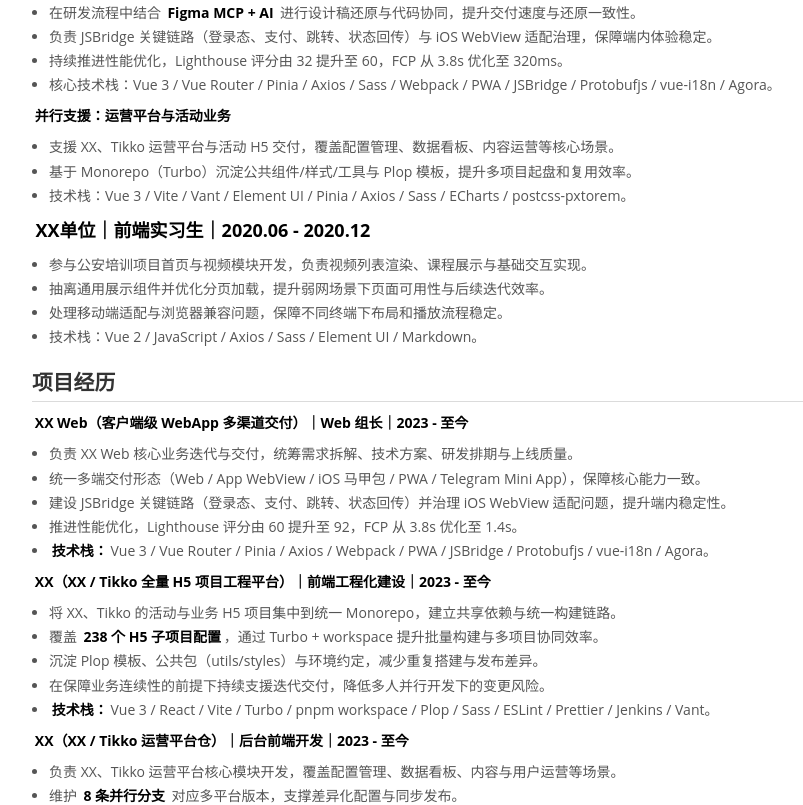
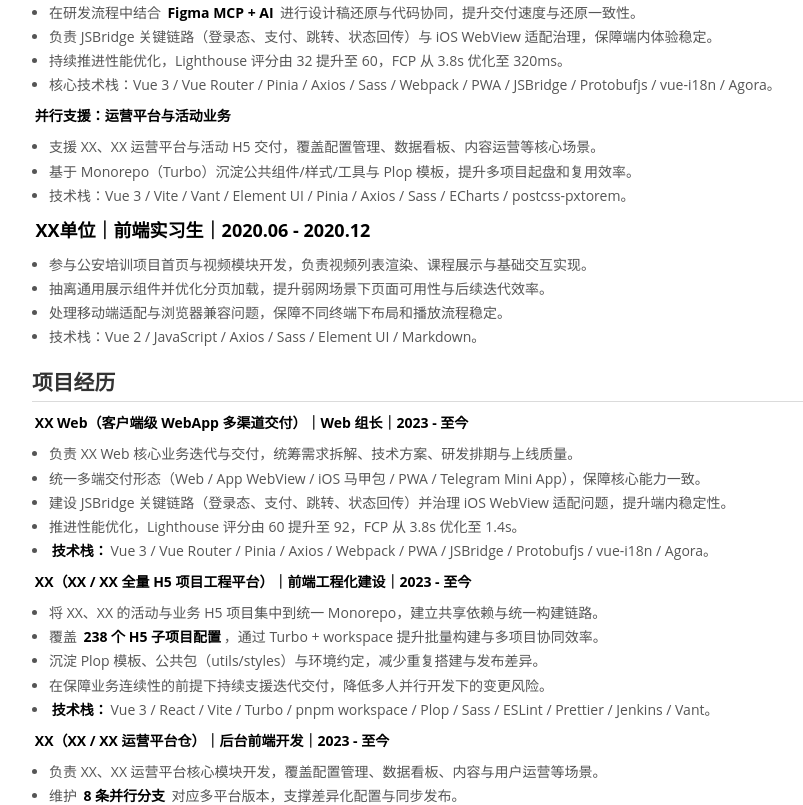
Before and after one commit to ooooshino/ooooshino.github.io, a Vue app: page / in a window 1280 px wide. Shown: the part 640-1445 px from the top of the page, without its empty margins (158-961 px from the left). Built offline with nearby package versions, Linux system fonts and the light colour scheme.

Commit message:
chore(发布): 同步脱敏简历

```diff
--- a/config/public_sanitize.yaml
+++ b/config/public_sanitize.yaml
@@ -14,7 +14,7 @@
   - name: mask_cn_mobile
     pattern: "(?<!\\d)(?:\\+?86[-\\s]?)?1[3-9]\\d[-\\s]?\\d{4}[-\\s]?\\d{4}(?!\\d)"
     replacement: "XX"
-    pattern: "(?i)\\b(XX|XX|XX|XX\\s*web)\\b"
+    pattern: "(?i)\\b(XX|XX|XX|XX\\s*web|XX|XX|XX)\\b"
     replacement: "XX"
   - name: mask_company_name
     pattern: "(XX公司|XX公司)"
--- a/src/components/CompanyExperience.vue
+++ b/src/components/CompanyExperience.vue
@@ -39,7 +39,7 @@
     <p><strong>并行支援：运营平台与活动业务</strong></p>
     <ul>
       <li>
-        支援 XX、Tikko 运营平台与活动 H5 交付，覆盖配置管理、数据看板、内容运营等核心场景。
+        支援 XX、XX 运营平台与活动 H5 交付，覆盖配置管理、数据看板、内容运营等核心场景。
       </li>
       <li>
         基于 Monorepo（Turbo）沉淀公共组件/样式/工具与 Plop 模板，提升多项目起盘和复用效率。
--- a/src/components/SoftwareExperience.vue
+++ b/src/components/SoftwareExperience.vue
@@ -11,18 +11,18 @@
       <li><strong>技术栈：</strong>Vue 3 / Vue Router / Pinia / Axios / Webpack / PWA / JSBridge / Protobufjs / vue-i18n / Agora。</li>
     </ul>
 
-    <p><strong>XX（XX / Tikko 全量 H5 项目工程平台）｜前端工程化建设｜2023 - 至今</strong></p>
+    <p><strong>XX（XX / XX 全量 H5 项目工程平台）｜前端工程化建设｜2023 - 至今</strong></p>
     <ul>
-      <li>将 XX、Tikko 的活动与业务 H5 项目集中到统一 Monorepo，建立共享依赖与统一构建链路。</li>
+      <li>将 XX、XX 的活动与业务 H5 项目集中到统一 Monorepo，建立共享依赖与统一构建链路。</li>
       <li>覆盖 <strong>238 个 H5 子项目配置</strong>，通过 Turbo + workspace 提升批量构建与多项目协同效率。</li>
       <li>沉淀 Plop 模板、公共包（utils/styles）与环境约定，减少重复搭建与发布差异。</li>
       <li>在保障业务连续性的前提下持续支援迭代交付，降低多人并行开发下的变更风险。</li>
       <li><strong>技术栈：</strong>Vue 3 / React / Vite / Turbo / pnpm workspace / Plop / Sass / ESLint / Prettier / Jenkins / Vant。</li>
     </ul>
 
-    <p><strong>XX（XX / Tikko 运营平台仓）｜后台前端开发｜2023 - 至今</strong></p>
+    <p><strong>XX（XX / XX 运营平台仓）｜后台前端开发｜2023 - 至今</strong></p>
     <ul>
-      <li>负责 XX、Tikko 运营平台核心模块开发，覆盖配置管理、数据看板、内容与用户运营等场景。</li>
+      <li>负责 XX、XX 运营平台核心模块开发，覆盖配置管理、数据看板、内容与用户运营等场景。</li>
       <li>维护 <strong>8 条并行分支</strong> 对应多平台版本，支撑差异化配置与同步发布。</li>
       <li>建设报表下载、Excel 导入导出与图表分析能力，提升运营分析与日常对账效率。</li>
       <li>接入 Agora 相关监控能力与巡检流程，增强运营侧异常识别与干预能力。</li>
```
